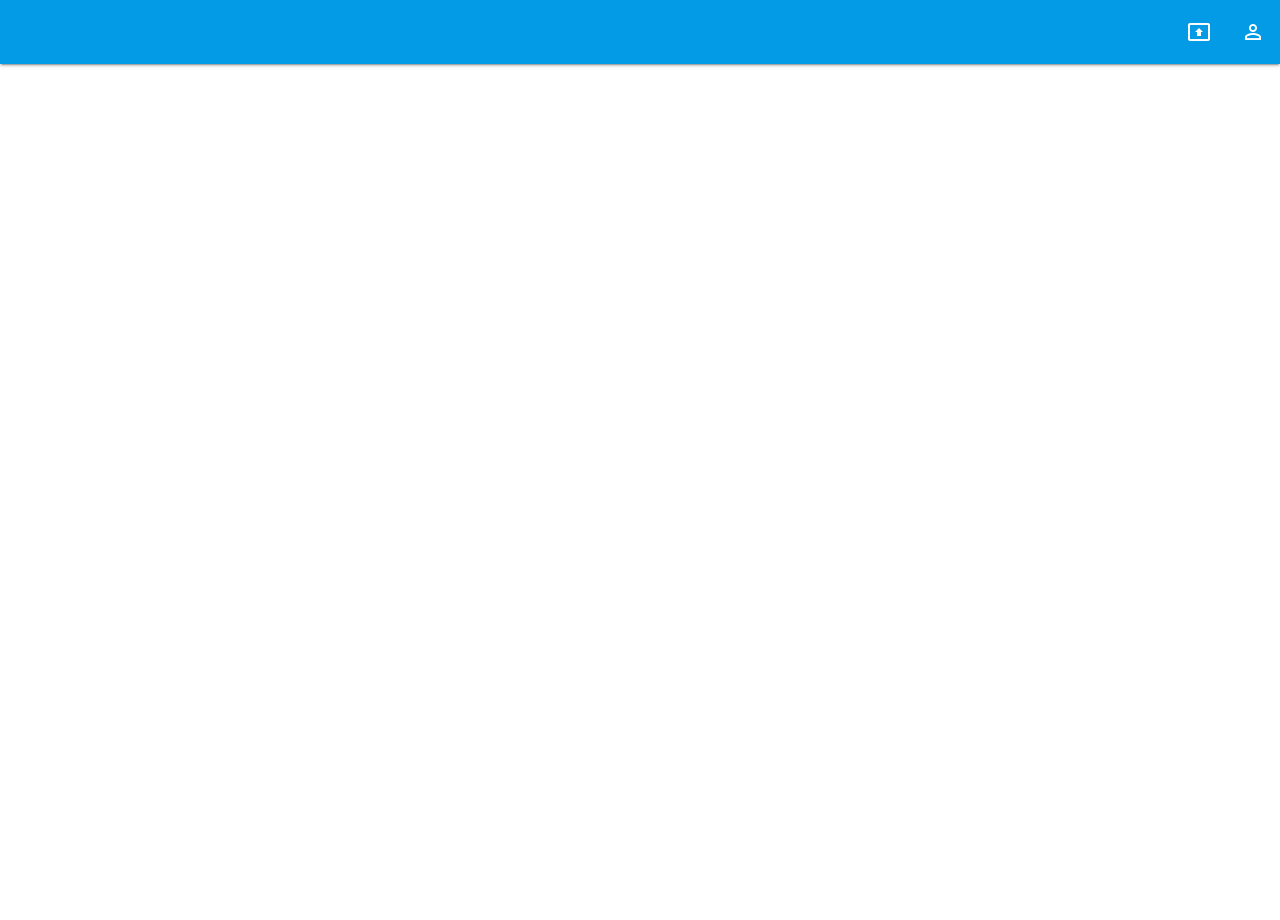
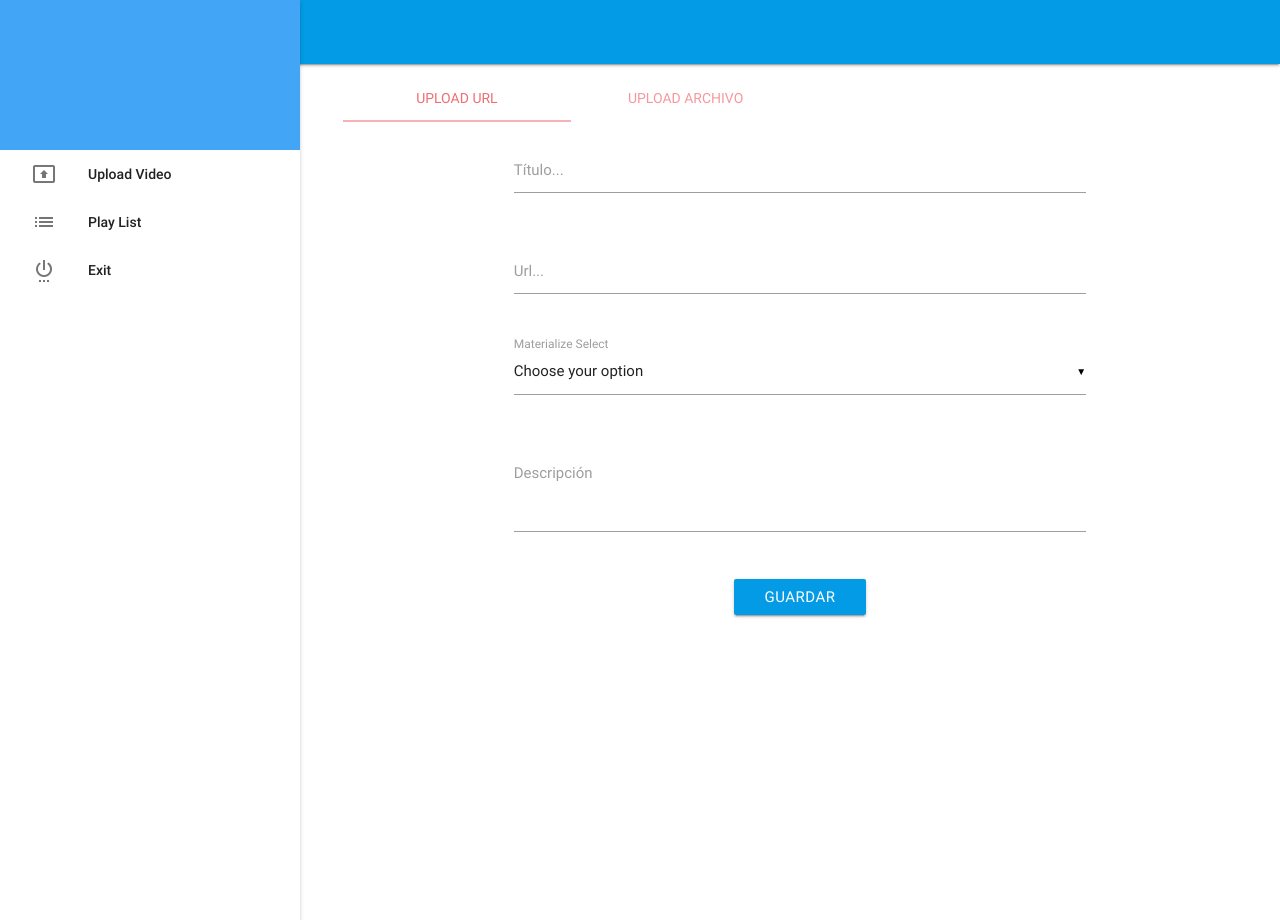
Before and after one commit to Absner/test-cardboard, a PHP site: page /dashboard.html in a window 1280 px wide. Run offline with PHP 8.4, Linux system fonts and the light colour scheme.

Commit message:
Completando el dashboard,  ademas de realizar el modelo relacional de la BD, crear los formulario para add videos

```diff
--- a/css/estilo.css
+++ b/css/estilo.css
@@ -6,6 +6,9 @@
     height: 100px;
     width: 150px;
     background-color: chartreuse;
+}
+.header-sidenav{
+    height: 150px;
 }
 .both{
     float: left;
@@ -16,3 +19,11 @@
 .login{
     margin-top: 5%;
 }
+.waves-effect.waves-blue .waves-ripple {
+     /* The alpha value allows the text and background color
+     of the button to still show through. */
+      background-color: rgba(65, 165, 250, 0.81);
+}
+.margin-top-tabs{
+    margin-top: 10px;
+}
--- a/dashboard.html
+++ b/dashboard.html
@@ -9,25 +9,145 @@
 </head>
 <body>
 
-    <nav>
+    <!--<nav>
         <div class="nav-wrapper light-blue darken-1">
             <ul class="right hide-on-med-and-down">
                 <li><a href="#" title="Uploar video"><i class="material-icons">present_to_all</i></a></li>
                 <li><a href="#" title="Login"><i class="material-icons">perm_identity</i></a></li>
             </ul>
         </div>
+    </nav>-->
+
+    <nav class="light-blue darken-1">
+      <ul id="slide-out" class="side-nav fixed">
+          <li>
+              <div class="header-sidenav blue lighten-1"></div>
+          </li>
+          <li class="bold">
+              <a href="#!" class="waves-effect waves-blue">
+                  <i class="material-icons">present_to_all</i>Upload Video
+              </a>
+          </li>
+          <li class="bold">
+              <a href="#!" class="waves-effect waves-blue">
+                  <i class="material-icons">list</i>Play List
+
+              </a></li>
+          <li class="bold">
+              <a href="#!" class="waves-effect waves-blue">
+                  <i class="material-icons">settings_power</i>Exit
+
+              </a></li>
+        </ul>
+      <a href="#" data-activates="slide-out" class="button-collapse"><i class="mdi-navigation-menu"></i></a>
     </nav>
 
     <div class="row">
 
+        <!-- Contenedor -->
+        <div class="col m9 offset-m3 offset-s4 margin-top-tabs">
+            <!--<span>aqui todo el contenido</span>-->
+            <div class="row">
+                <div class="col s12">
+                  <ul class="tabs">
+                    <li class="tab col s3"><a class="active" href="#test1">Upload Url</a></li>
+                    <li class="tab col s3"><a href="#test2">Upload Archivo</a></li>
+                  </ul>
+                </div>
 
-        <!-- Contenedor del login -->
+                <!-- contenido del tab Uploar URL -->
+                <div id="test1" class="col s12">
+                    <div class="row">
+                        <form action="#" class="col m12 margin-top-tabs">
+                            <div class="row">
+                                <div class="input-field col m8 offset-m2">
+                                    <input type="text" class="validate">
+                                    <label for="Title">Título...</label>
+                                </div>
+                            </div>
+                            <div class="row">
+                                <div class="input-field col m8 offset-m2">
+                                    <input type="text" class="validate">
+                                    <label for="Title">Url...</label>
+                                </div>
+                            </div>
+                            <div class="row">
+                                  <div class="input-field col m8 offset-m2">
+                                    <select>
+                                      <option value="" disabled selected>Choose your option</option>
+                                      <option value="1">Option 1</option>
+                                      <option value="2">Option 2</option>
+                                      <option value="3">Option 3</option>
+                                    </select>
+                                    <label>Materialize Select</label>
+                                  </div>
+                            </div>
+                            <div class="row">
+                                <div class="input-field col m8 offset-m2">
+                                    <textarea id="textarea1" class="materialize-textarea"></textarea>
+                                    <label for="Descripction">Descripción</label>
+                                </div>
+                            </div>
+                            <div class="row center">
+                                <button class="btn light-blue darken-1">Guardar</button>
+                            </div>
+                        </form>
+                    </div>
+                </div>
 
-        <!-- fin contenedor login -->
+                <!-- contendio del tab Uploar archivo -->
+                <div id="test2" class="col s12">
+                    <div class="row">
+                        <form action="#" class="col m12 margin-top-tabs">
+                            <div class="row">
+                                <div class="input-field col m8 offset-m2">
+                                    <input type="text" class="validate">
+                                    <label for="Title">Título</label>
+                                </div>
+                            </div>
+                            <div class="row">
+                                <div class="input-field col m8 offset-m2">
+                                    <textarea id="textarea1" class="materialize-textarea"></textarea>
+                                    <label for="Descripction">Descripción</label>
+                                </div>
+                            </div>
+                            <div class="row">
+                                  <div class="input-field col m8 offset-m2">
+                                    <select>
+                                      <option value="" disabled selected>Choose your option</option>
+                                      <option value="1">Option 1</option>
+                                      <option value="2">Option 2</option>
+                                      <option value="3">Option 3</option>
+                                    </select>
+                                    <label>Materialize Select</label>
+                                  </div>
+                            </div>
+                            <div class="row">
+                                <div class="input-field file-field  col m8 offset-m2">
+                                    <div class="btn light-blue darken-1">
+                                        <span>Open</span>
+                                        <input type="file">
+                                    </div>
+                                    <div class="file-path-wrapper">
+                                        <input class="file-path validate" placeholder="Cargar archivo..." type="text">
+                                    </div>
+                                </div>
+                            </div>
+                            <div class="row center">
+                                <button class="btn light-blue darken-1">Guardar</button>
+                            </div>
+                        </form>
+                    </div>
+                </div>
+            </div>
+        </div>
+
+        <!-- fin contenedor -->
 
     </div>
 
     <script type="text/javascript" src="bower_components/jquery/dist/jquery.min.js"></script>
+    <script type="text/javascript" src="js/main.js"></script>
     <script type="text/javascript" src="bower_components/materialize/dist/js/materialize.min.js"></script>
 </body>
 </html>
--- /dev/null
+++ b/js/main.js
@@ -0,0 +1,10 @@
+/*$('.button-collapse').sideNav({
+      menuWidth: 300, // Default is 240
+      closeOnClick: true // Closes side-nav on <a> clicks, useful for Angular/Meteor
+    }
+  );
+  $('.collapsible').collapsible();*/
+  $(document).ready(function(){
+    $('ul.tabs').tabs();
+    $('select').material_select();
+  });
```
Also changed, not shown: 1 other file.
